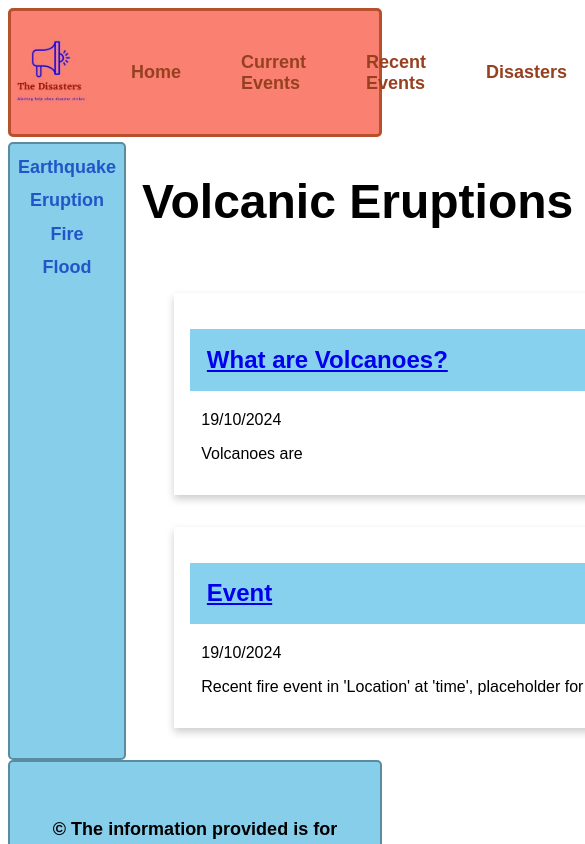
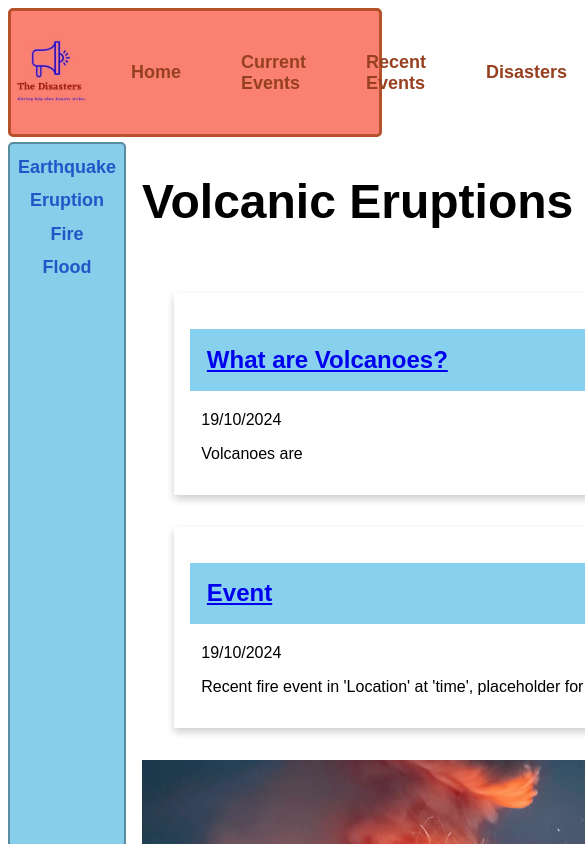
Before and after one commit to BIT-Studio-3/group-project-25-1-scade, a SvelteKit app in the folder disaster/disaster/: page /disasters/eruption in a window 390 px wide. Shown: the top 844 px of the page, 585 px wide, since content can reach past the window. Built offline with nearby package versions, Linux system fonts and the light colour scheme.

Commit message:
@media query

```diff
--- a/disaster/disaster/src/routes/disasters/eruption/+page.svelte
+++ b/disaster/disaster/src/routes/disasters/eruption/+page.svelte
@@ -35,6 +35,9 @@
 section{
     display: flex;
 }
-
+@media only screen and (max-width:866px){
+ section{
+  flex-direction: column;
+ }}
 
 </style>
```
